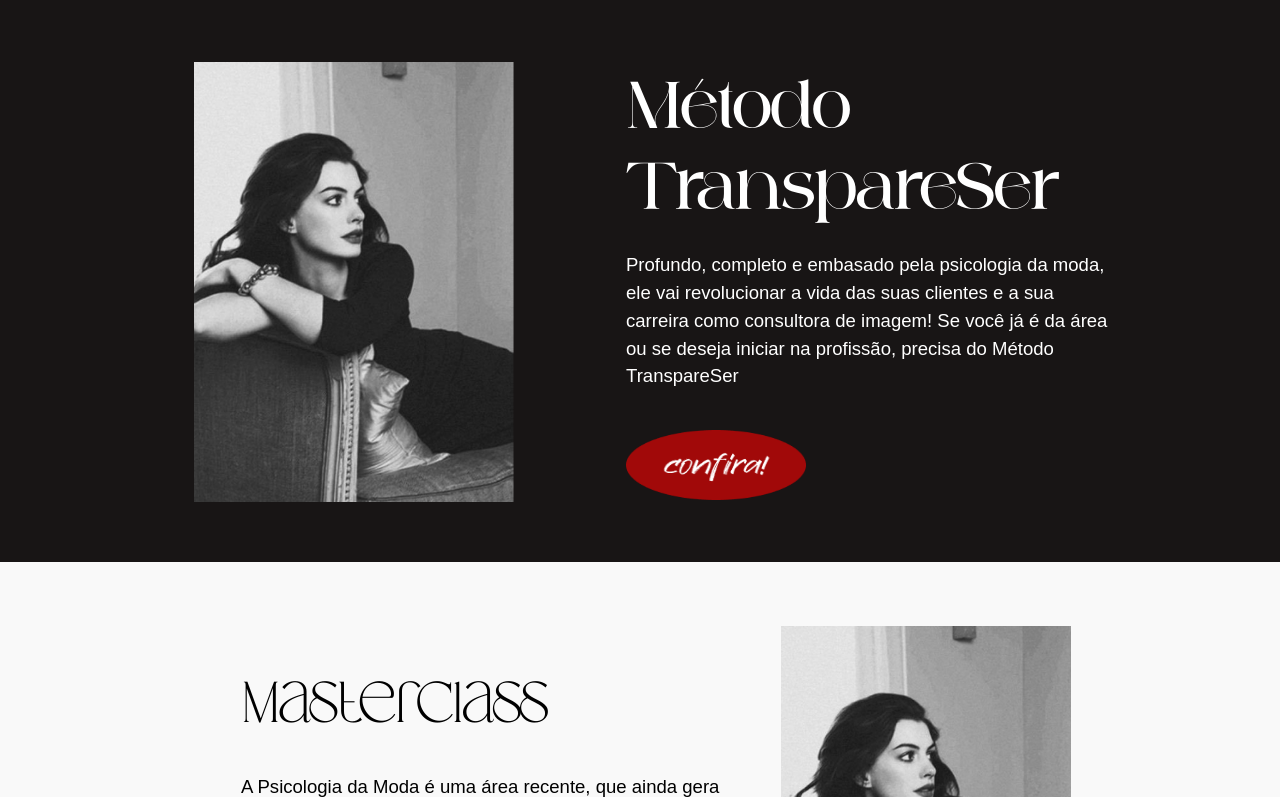
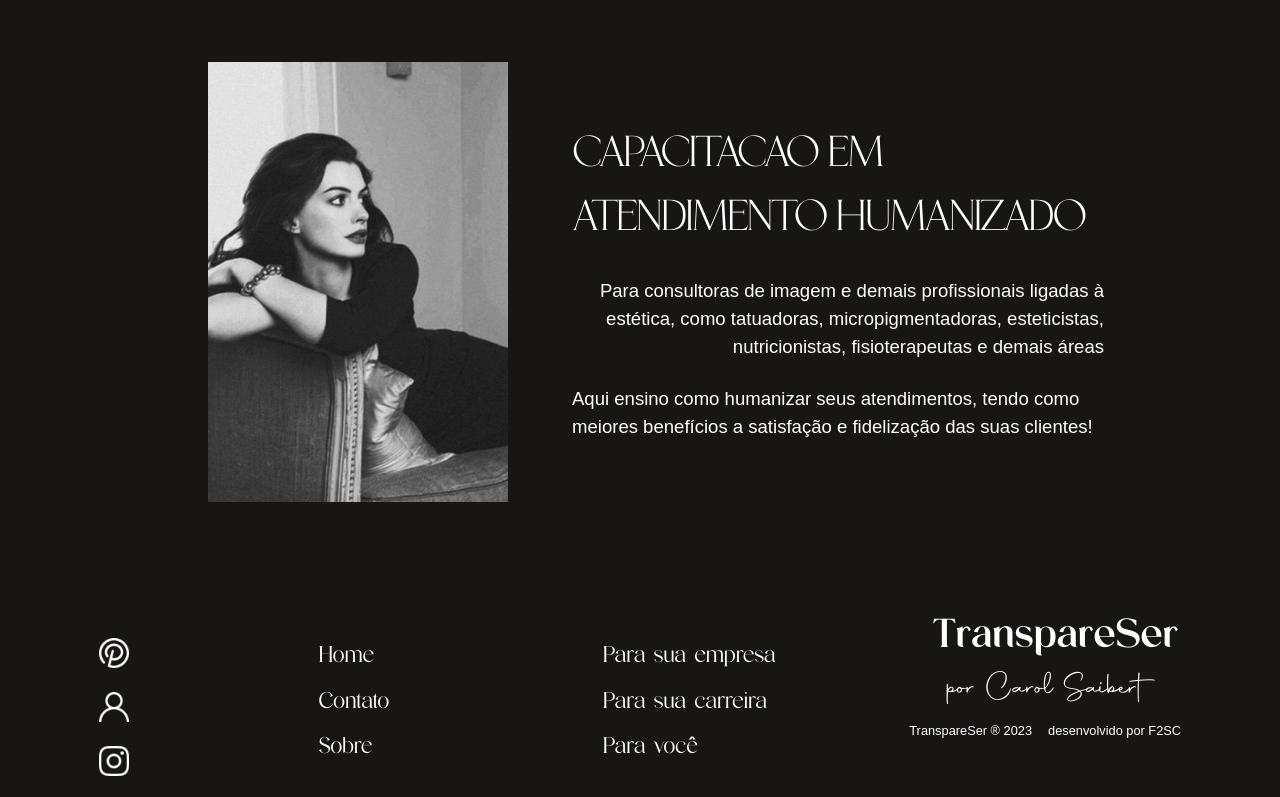
Before and after one commit to candidofabianny/transpareSer, a Next.js app in the folder transpareser/: page /para-sua-carreira in a window 1280 px wide. Shown: the part 643-1440 px from the top of the page. Built offline with nearby package versions, Linux system fonts and the light colour scheme; a web font is replaced by a local one; what tailwindcss-animated would draw is missing.

Commit message:
alterações para o lançamento

```diff
--- a/transpareser/src/components/home/Galeria.tsx
+++ b/transpareser/src/components/home/Galeria.tsx
@@ -6,7 +6,7 @@ const Galeria = () => {
   return (
     <section id="home"
     className="bg-[url('../assets/images/home/bggaleria.png')] bg-cover bg-center justify-center items-center flex flex-col min-h-[500px] w-full">
-        <div className="bg-black/60 min-h-[500px] w-full flex flex-row justify-center items-end">
+        <div className="bg-black/25 min-h-[500px] w-full flex flex-row justify-center items-end">
         <Image
           alt="gallery"
           className="h-[480px] md:h-[500px] w-[500px] md:w-[550px] object-cover"
--- a/transpareser/src/components/home/Index.tsx
+++ b/transpareser/src/components/home/Index.tsx
@@ -14,7 +14,6 @@ const Home = () => {
         <Banner />
         <Produtos />
         <Galeria />
-        <Novidades />
       </section>
      </>
   );
--- a/transpareser/src/components/layout/Header.tsx
+++ b/transpareser/src/components/layout/Header.tsx
@@ -14,7 +14,7 @@ const Header = () => {
         <div className={`${galabiyah.className}`}>
         <ul className="flex items-center gap-4 md:gap-7 text-white ">
           <li>
-            <Link href="/home" className="font-loving-ambros hover:text-bordo transition-all duration-300 ease-in-out text-[1.08rem]">
+            <Link href="/" className="font-loving-ambros hover:text-bordo transition-all duration-300 ease-in-out text-[1.08rem]">
               home
             </Link>
           </li>
@@ -23,15 +23,11 @@ const Header = () => {
                 <ul className="bg-bordo font-rosarivo text-[1rem] dropdown-content z-[1] menu p-2 shadow bg-base-100 rounded-box w-52">
                   <li><a>consultoria completa</a></li>
                   <li><a>análise de coloração</a></li>
-                  <li><a>workshop estilo autêntico</a></li>
-                  <li><a>e-book desafio da autoestima</a></li>
                 </ul>
               </li>
               <li className="dropdown dropdown-hover my-4 md:my-5">
                 <Link href="/para-sua-carreira" className="font-loving-ambros hover:text-bordo transition-all duration-300 ease-in-out text-[1.08rem]">para sua carreira</Link>
                 <ul className="bg-bordo font-rosarivo text-[1rem] dropdown-content z-[1] menu p-2 shadow bg-base-100 rounded-box w-52">
-                  <li><a>método transpareSer</a></li>
-                  <li><a>masterclass</a></li>
                   <li><a>capacitação em atentimento humanizado</a></li>
                 </ul>
               </li>
@@ -100,15 +96,11 @@ const Header = () => {
                 <ul className="bg-stickyblack text-[1rem] dropdown-content z-[1] menu p-2 shadow bg-base-100 rounded-box w-52">
                   <li><a>consultoria completa</a></li>
                   <li><a>análise de coloração</a></li>
-                  <li><a>workshop estilo autêntico</a></li>
-                  <li><a>e-book desafio da autoestima</a></li>
                 </ul>
               </li>
               <li className="dropdown dropdown-hover my-4 md:my-5">
                 <Link href="/para-sua-carreira" className="border-b border-gray-400">para sua carreira</Link>
                 <ul className="bg-stickyblack text-[1rem] dropdown-content z-[1] menu p-2 shadow bg-base-100 rounded-box w-52">
-                  <li><a>método transpareSer</a></li>
-                  <li><a>masterclass</a></li>
                   <li><a>capacitação em atentimento humanizado</a></li>
                 </ul>
               </li>
--- a/transpareser/src/components/paracarreira/Capacitacao.tsx
+++ b/transpareser/src/components/paracarreira/Capacitacao.tsx
@@ -8,20 +8,20 @@ const Capacitacao = () => {
   return (
     <section id="home"
     className="bg-[#181515] justify-center items-center flex flex-col w-full -mt-1 py-16">
-        <div className="flex flex-col md:flex-row items-center justify-center gap-8 md:gap-4 lg:gap-2 text-white">
+        <div className="flex flex-col md:flex-row items-center justify-center gap-8 md:gap-4 lg:gap-10 text-white">
         <div className={`${catalinavillage.className}`}>
            <p className="md:hidden text-[2.3rem] tracking-tight text-left px-12">CAPACITACAO EM ATENDIMENTO HUMANIZADO</p>
            </div>
-           <Link href="/metodo-transpareser">
+           <Link href="/capacitacao-atendimento-humanizado">
           <Image
             alt="gallery"
-            className="object-center object-cover h-[425px] w-[295px] md:h-[425px] md:w-[225px] lg:w-[300px] lg:h-[440px] lg:ml-10 hover:opacity-40"
+            className="object-center object-cover h-[435px] w-[300px] md:h-[425px] md:w-[225px] lg:w-[300px] lg:h-[440px] lg:ml-4 hover:opacity-40"
             src={metodo} /></Link>
             <p className="md:hidden text-[1.05rem] px-8 text-center py-4">Para consultoras de imagem e demais profissionais ligadas à estética, como tatuadoras, micropigmentadoras, esteticistas, nutricionistas, fisioterapeutas e demais áreas</p>
             <p className="md:hidden text-[1.05rem] px-8 text-center">Aqui ensino como humanizar seus atendimentos, tendo como meiores benefícios a satisfação e fidelização das suas clientes!</p>
-            <div className="hidden md:block px-6 px-2 md:max-w-[420px] lg:max-w-[580px]">
+            <div className="hidden md:block px-2 md:max-w-[420px] lg:max-w-[580px]">
             <div className={`${catalinavillage.className}`}>
-            <p className="text-[2.7rem] tracking-tighter pb-6 text-left">CAPACITACAO EM ATENDIMENTO HUMANIZADO</p></div>
+            <p className="text-[2.4rem] lg:text-[2.7rem] tracking-tighter pb-6 text-left ml-4">CAPACITACAO EM ATENDIMENTO HUMANIZADO</p></div>
             <p className="text-[1rem] lg:text-[1.16rem] text-right pb-6 px-4">Para consultoras de imagem e demais profissionais ligadas à estética, como tatuadoras, micropigmentadoras, esteticistas, nutricionistas, fisioterapeutas e demais áreas</p>
             <p className="text-[1rem] lg:text-[1.16rem] text-left px-4">Aqui ensino como humanizar seus atendimentos, tendo como meiores benefícios a satisfação e fidelização das suas clientes!</p>
             </div>
--- a/transpareser/src/components/paracarreira/Index.tsx
+++ b/transpareser/src/components/paracarreira/Index.tsx
@@ -10,8 +10,6 @@ const ParaCarreira = () => {
       <section className="w-full flex flex-col items-center">
       <link rel="shortcut icon" href="./assets/icons/logoaba.png" type="image/x-icon"></link>
         <Heropc />
-        <Metodo />
-        <Masterclass />
         <Capacitacao />
       </section>
      </>
--- /dev/null
+++ b/transpareser/src/components/paraempresa/Herope.tsx
@@ -0,0 +1,17 @@
+import React from "react";
+import { athenevoyage, autography } from "@/assets/fonts/fonts";
+
+const Herope = () => {
+  return (
+    <section id="home"
+    className="bg-[url('../assets/images/paracarreira/bgcarreira.png')] bg-cover bg-left flex flex-col items-center justify-center min-h-[645px] w-full">
+        <div className="h-full w-full flex flex-col md:flex-row items-center justify-center">
+
+
+
+        </div>
+      </section>
+  );
+};
+
+export default Herope;
--- /dev/null
+++ b/transpareser/src/components/paraempresa/Index.tsx
@@ -0,0 +1,14 @@
+import React from "react";
+
+const ParaEmpresa = () => {
+   return (
+    <>
+      <section className="w-full flex flex-col items-center">
+      <link rel="shortcut icon" href="./assets/icons/logoaba.png" type="image/x-icon"></link>
+
+      </section>
+     </>
+  );
+};
+
+export default ParaEmpresa;
--- a/transpareser/src/components/paravoce/AnaliseColoracao.tsx
+++ b/transpareser/src/components/paravoce/AnaliseColoracao.tsx
@@ -27,7 +27,7 @@ const AnaliseColoracao = () => {
             <Link href="/analise-de-coloracao">
           <Image
             alt="gallery"
-            className="h-[410px] w-[280px] md:w-[270px] lg:w-[310px] md:h-[420px] lg:h-[470px] md:mr-20 -mt-6"
+            className="h-[410px] w-[280px] md:w-[270px] lg:w-[310px] md:h-[420px] lg:h-[470px] md:mr-20 -mt-10"
             src={analise} /></Link>
              </div>
              <Image
--- a/transpareser/src/components/paravoce/Index.tsx
+++ b/transpareser/src/components/paravoce/Index.tsx
@@ -13,8 +13,6 @@ const ParaVoce = () => {
         <Heropv />
         <Consultoria />
         <AnaliseColoracao />
-        <Workshop />
-        <Ebook />
       </section>
      </>
   );
```
